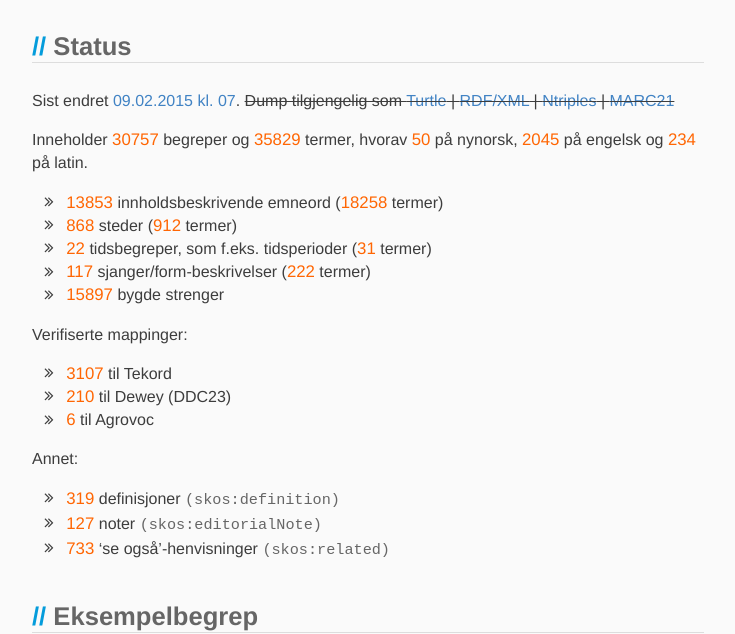
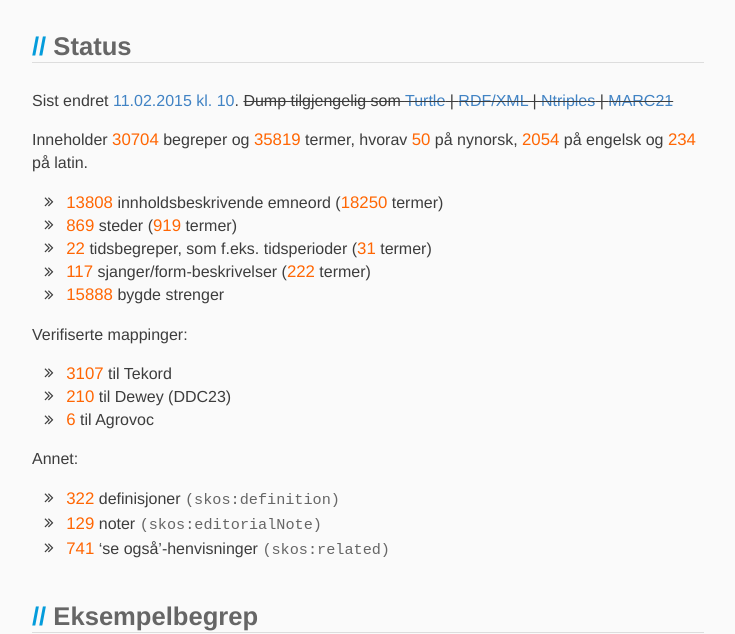
Before and after one commit to realfagstermer/realfagstermer.github.io, a Jekyll site: the page built from index.html, in a window 1280 px wide. Shown: the part 318-952 px from the top of the page, without its empty margins (272-1007 px from the left). Built offline with Jekyll 4.4.1, drawn with Linux system fonts in a browser that asks for light colours; nearby versions of some CDN libraries; Markdown is read by kramdown in place of the engine named in the settings.

Commit message:
Update stats

```diff
--- a/_data/stats_current.json
+++ b/_data/stats_current.json
@@ -1,9 +1,9 @@
 {
-  "concepts": 30757,
-  "conceptsWithoutStrings": 14860,
+  "concepts": 30704,
+  "conceptsWithoutStrings": 14816,
   "facets": {
     "ComplexSubject": {
-      "concepts": 15897,
+      "concepts": 15888,
       "prefLabels": {},
       "terms": 0
     },
@@ -25,19 +25,19 @@
     },
     "Geographic": {
       "altLabels": {
-        "en": 3,
+        "en": 4,
         "la": 0,
-        "nb": 32,
+        "nb": 36,
         "nn": 0
       },
-      "concepts": 868,
+      "concepts": 869,
       "prefLabels": {
-        "en": 8,
+        "en": 9,
         "la": 1,
-        "nb": 868,
+        "nb": 869,
         "nn": 0
       },
-      "terms": 912
+      "terms": 919
     },
     "Temporal": {
       "altLabels": {
@@ -57,29 +57,29 @@
     },
     "Topic": {
       "altLabels": {
-        "en": 86,
+        "en": 89,
         "la": 7,
-        "nb": 2101,
+        "nb": 2131,
         "nn": 7
       },
-      "concepts": 13853,
+      "concepts": 13808,
       "prefLabels": {
-        "en": 1937,
+        "en": 1941,
         "la": 226,
-        "nb": 13853,
+        "nb": 13808,
         "nn": 41
       },
-      "terms": 18258
+      "terms": 18250
     }
   },
   "features": {
     "broadMatch": 9,
     "closeMatch": 15,
-    "definition": 319,
-    "editorialNote": 127,
+    "definition": 322,
+    "editorialNote": 129,
     "exactMatch": 3265,
     "narrowMatch": 34,
-    "related": 733,
+    "related": 741,
     "relatedMatch": 1
   },
   "mappings": {
@@ -89,11 +89,11 @@
   },
   "terms": {
     "null": 509,
-    "_sum": 35829,
-    "en": 2045,
+    "_sum": 35819,
+    "en": 2054,
     "la": 234,
-    "nb": 32991,
+    "nb": 32972,
     "nn": 50
   },
-  "ts": 1423465600
+  "ts": 1423649228
 }
```
Also changed, not shown: _data/stats.json.
